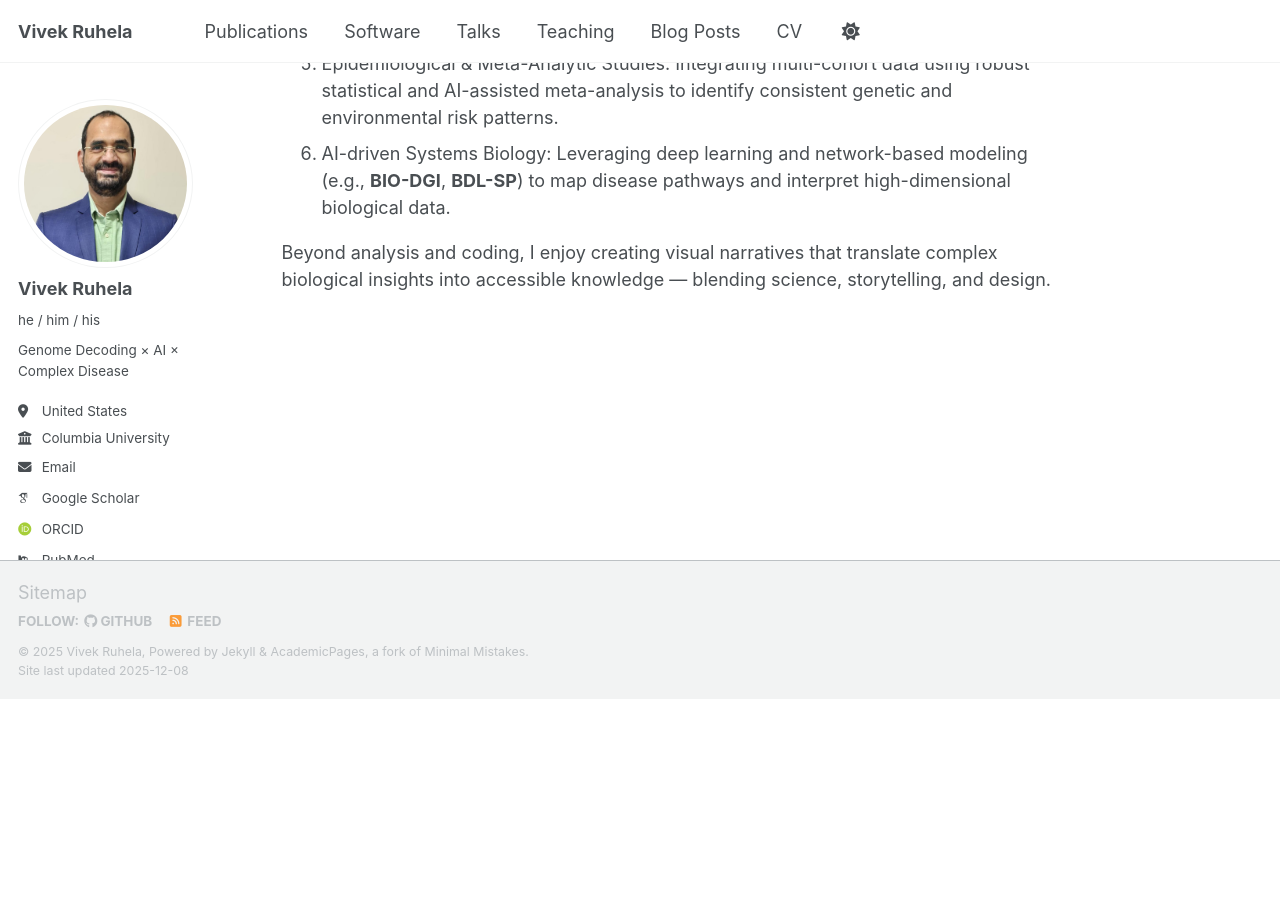
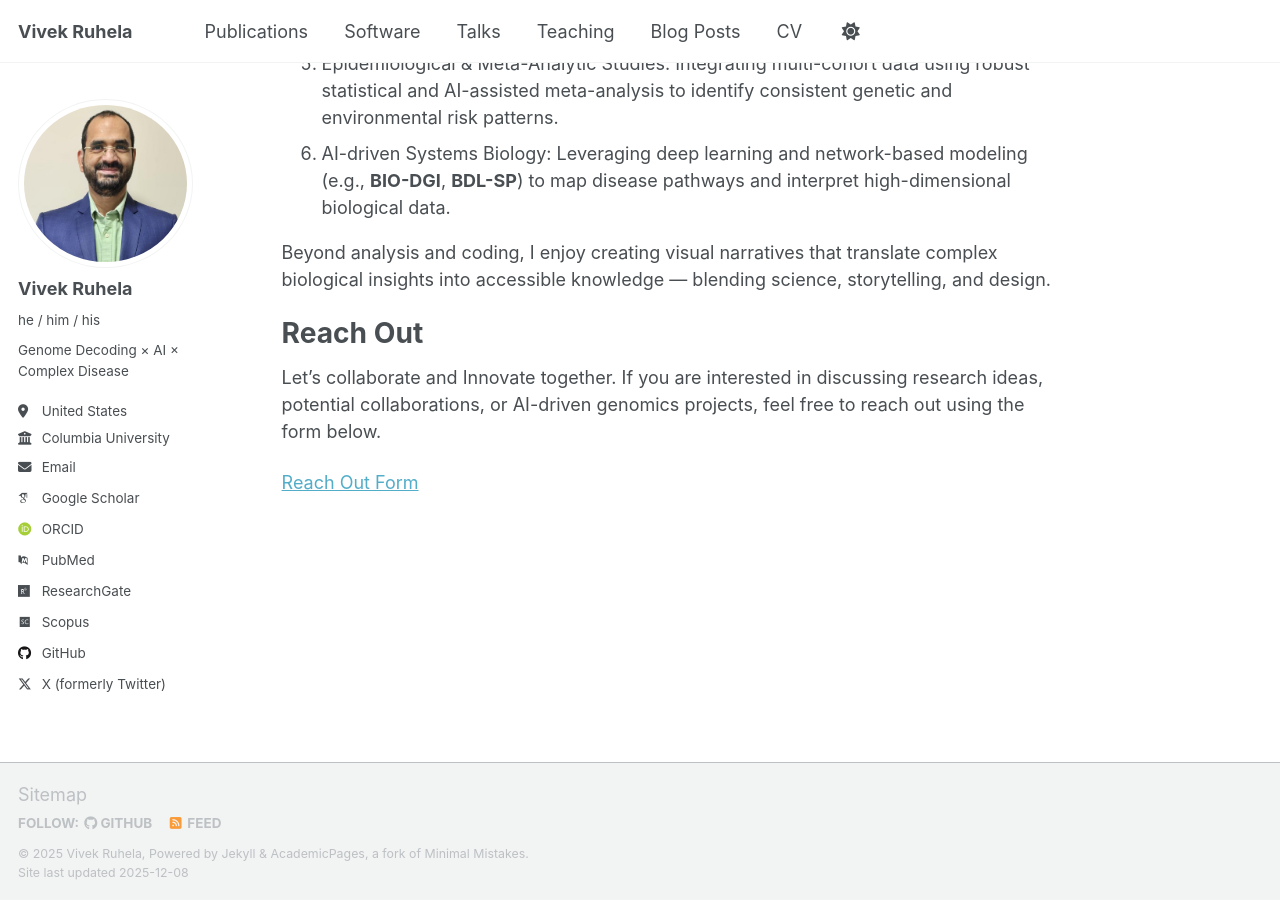
Before and after one commit to vivekruhela/vivekruhela.github.io, a Jekyll site: the page built from _pages/about.md, in a window 1280 px wide and 900 px high, scrolled down 1113 px. Built offline with Jekyll 4.4.1, drawn with Linux system fonts in a browser that asks for light colours; some web fonts are replaced; a script that is not in the unit is left out; before the commit the page ends 1811 px from its top, so only the background shows below that.

Commit message:
Add collaboration section and reach out link
Added a section for collaboration and a link to the reach out form.

```diff
--- a/_pages/about.md
+++ b/_pages/about.md
@@ -23,3 +23,8 @@ Before joining Columbia, I was part of the [SBILab](https://sbilab.iiitd.edu.in/
 6.  AI-driven Systems Biology: Leveraging deep learning and network-based modeling (e.g., **BIO-DGI**, **BDL-SP**) to map disease pathways and interpret high-dimensional biological data.
 
 Beyond analysis and coding, I enjoy creating visual narratives that translate complex biological insights into accessible knowledge — blending science, storytelling, and design.
+
+# Reach Out
+Let's collaborate and Innovate together. If you are interested in discussing research ideas, potential collaborations, or AI-driven genomics projects, feel free to reach out using the form below.
+
+[Reach Out Form](https://docs.google.com/forms/d/e/1FAIpQLScwxaomLlTxLzBnpKUPGWKJrlyBvPq_YLi-Ab2vxf5KOqp6IQ/viewform?usp=dialog)
```
